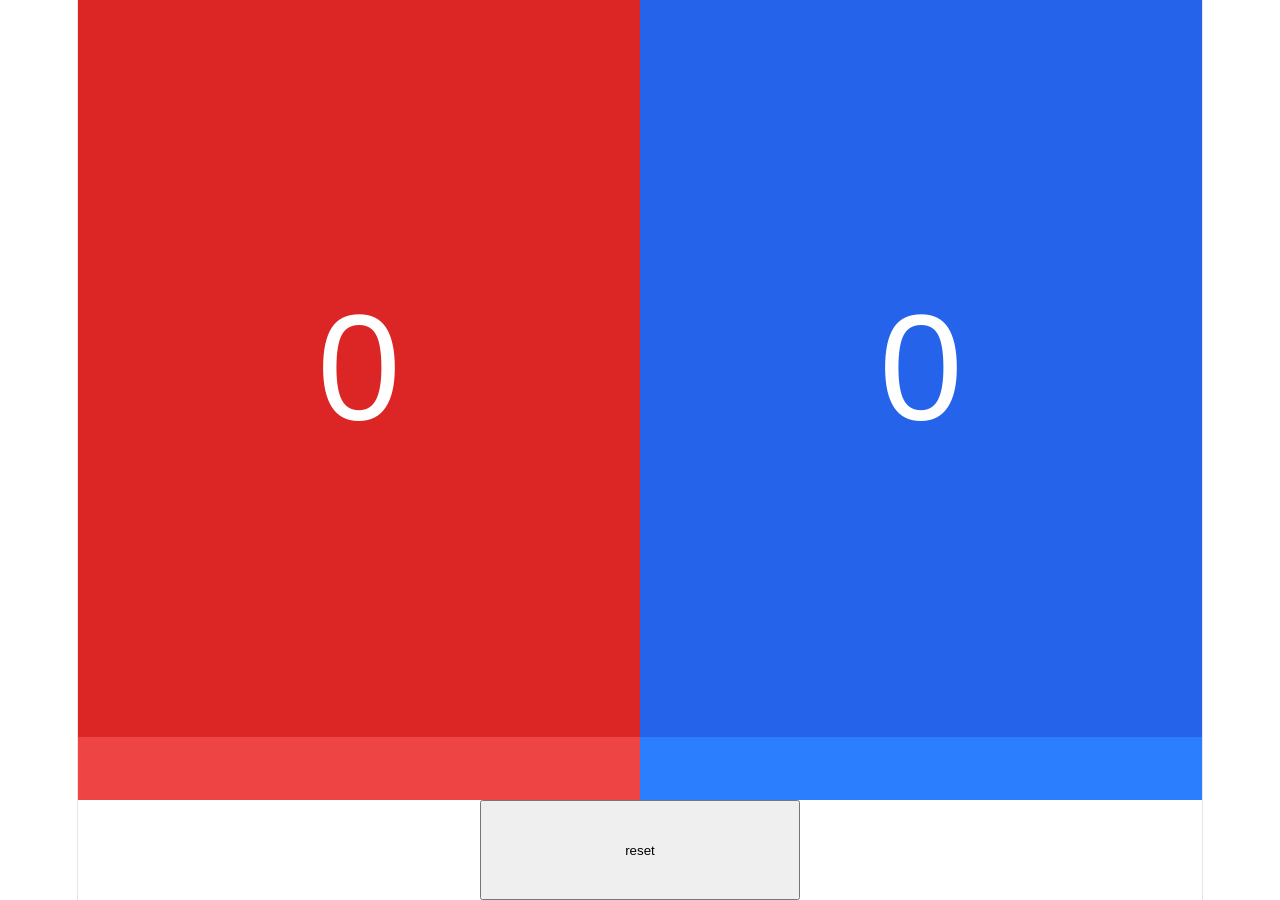
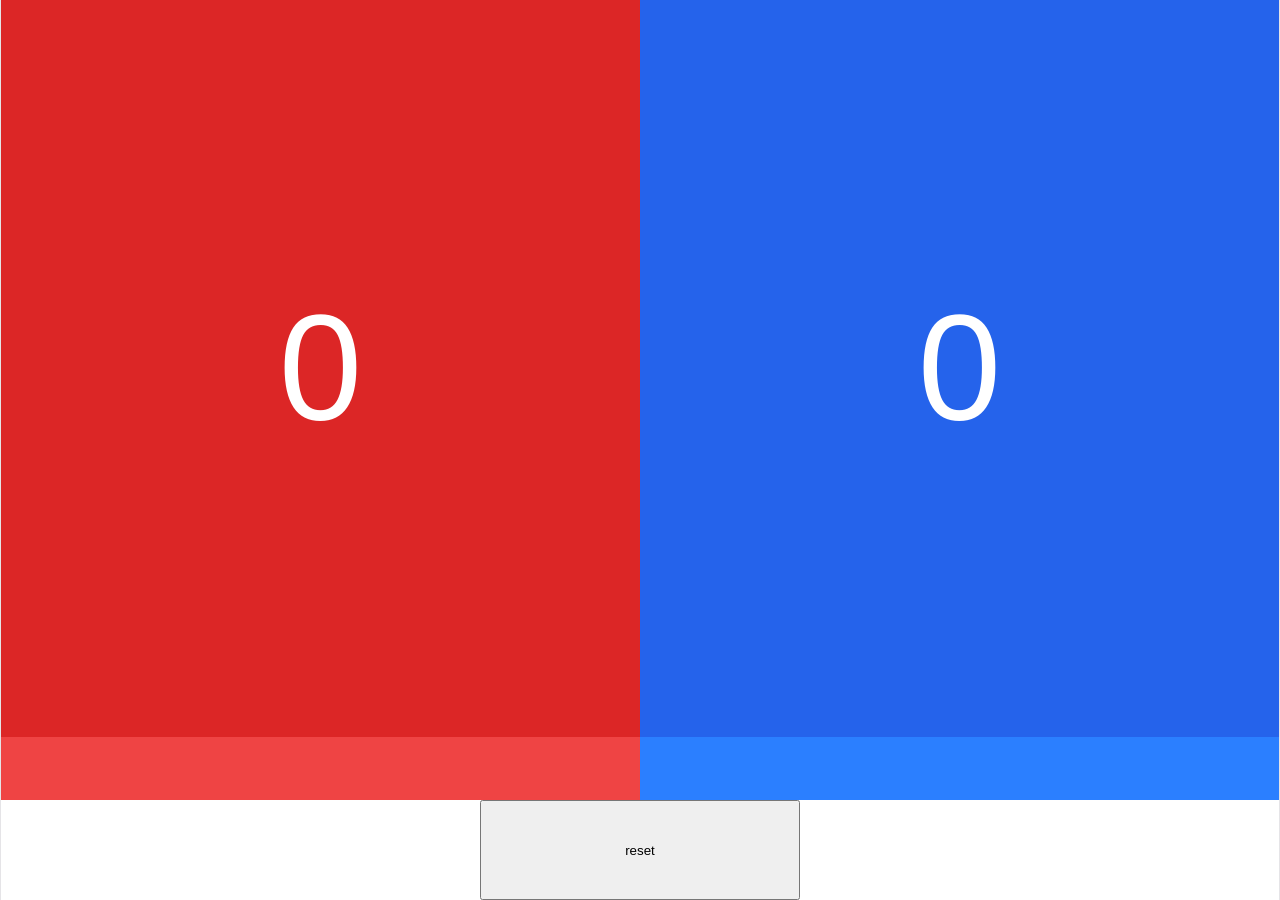
Before and after one commit to mrdude8391/scoreboard, a React (Vite) app: page / in a window 1280 px wide. Built offline with nearby package versions, Linux system fonts and the light colour scheme.

Commit message:
adjust max width

```diff
--- a/src/index.css
+++ b/src/index.css
@@ -51,7 +51,7 @@
 }
 
 #root {
-  width: 1126px;
+  width: 100vw;
   max-width: 100%;
   margin: 0 auto;
   text-align: center;
```
